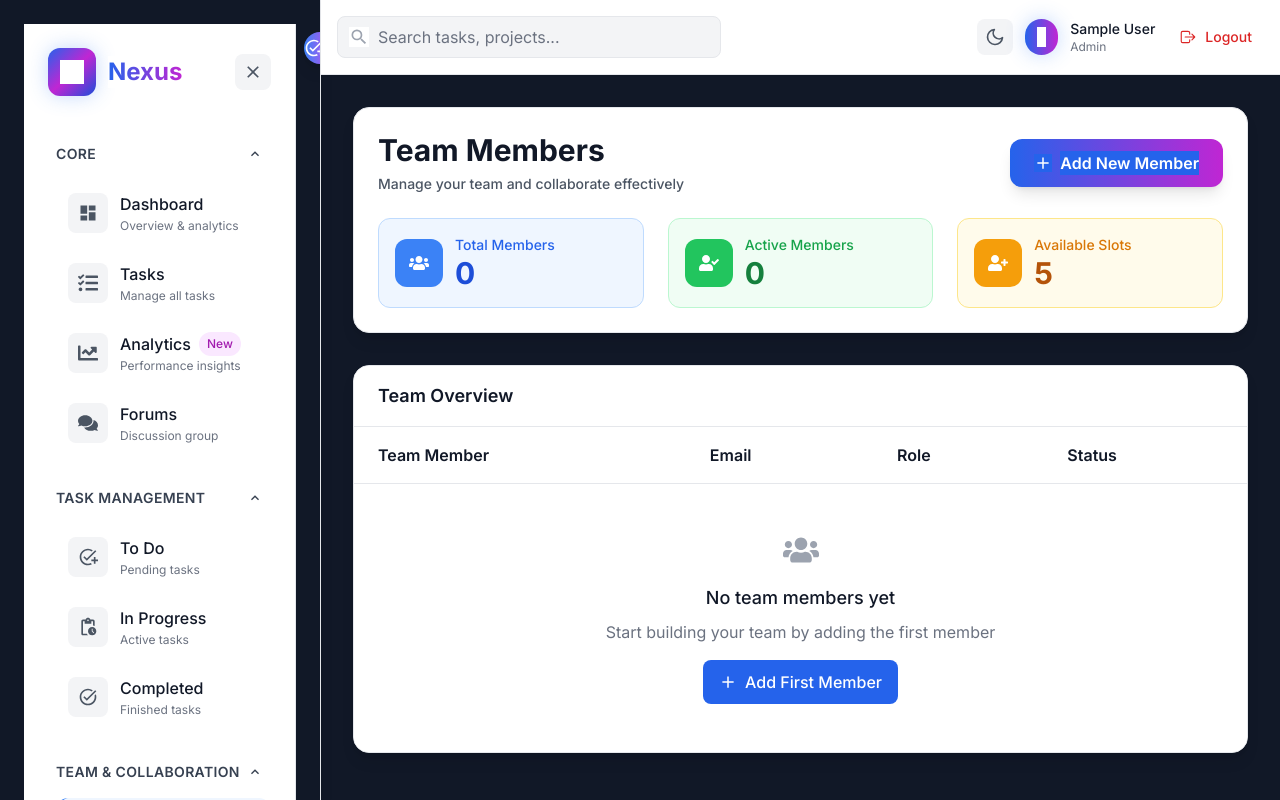
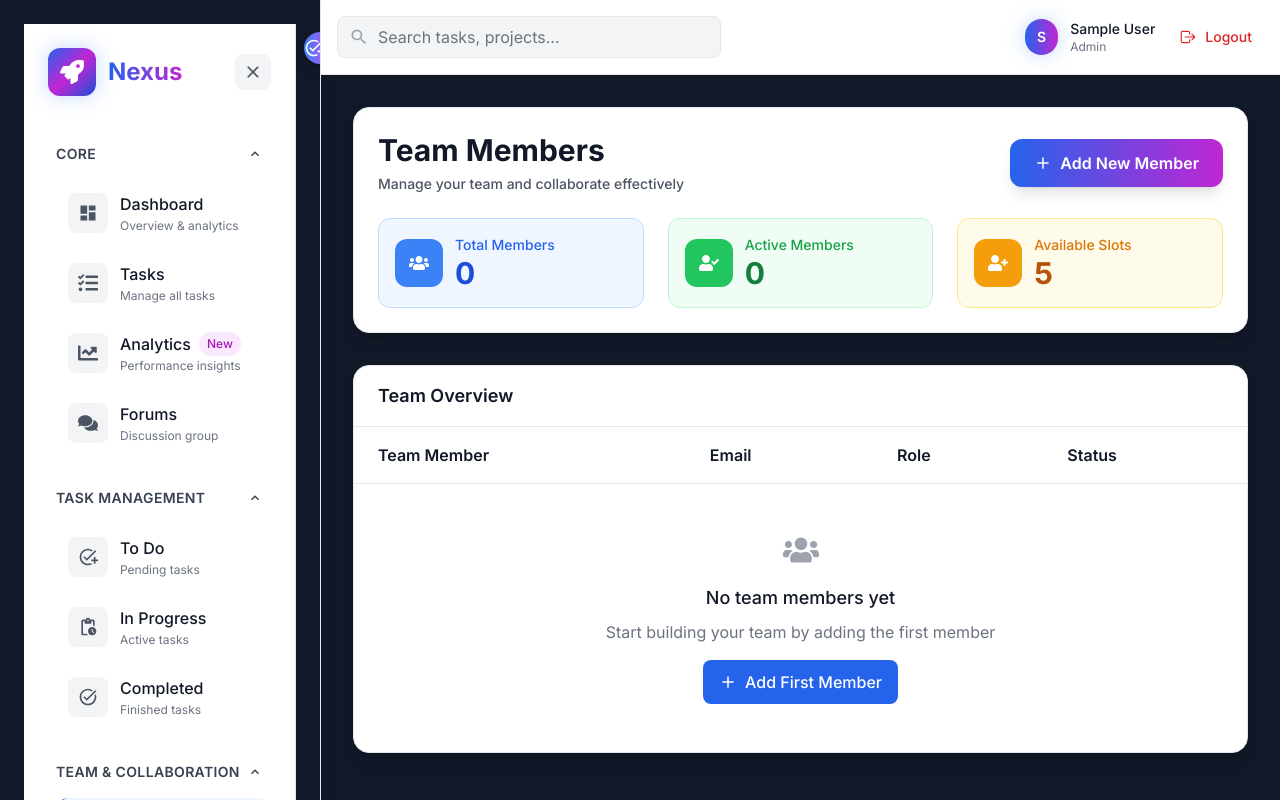
Before and after one commit to akashsiripuram/Nexus, a React (Vite) app in the folder client/: page /team in a window 1280 px wide. Built offline with nearby package versions, Linux system fonts and the light colour scheme; sample sign-in values are in the browser's storage.

Commit message:
removed theme

```diff
--- a/client/src/App.jsx
+++ b/client/src/App.jsx
@@ -36,31 +36,14 @@ function Layout() {
     if (isDark) {
       root.style.setProperty('--bg-color', '#111827');
     } else {
-      root.style.setProperty('--bg-color', '#f9fafb');
+      root.style.setProperty('--bg-color', '#ffffff');
     }
-
-    // Force background on all elements
-    const forceBackground = () => {
-      const elements = document.querySelectorAll('html, body, #root, .main-content, .content-wrapper, .scrollable-content, .overflow-fix');
-      elements.forEach(el => {
-        if (el) {
-          el.style.backgroundColor = isDark ? '#111827' : '#f9fafb';
-          el.style.background = isDark ? '#111827' : '#f9fafb';
-        }
-      });
-    };
-
-    // Run immediately and after a short delay
-    forceBackground();
-    setTimeout(forceBackground, 100);
-    setTimeout(forceBackground, 500);
   }, [isDark]);
 
   const location = useLocation();
   return user ? (
     <div
       className="w-full h-screen flex flex-col lg:flex-row transition-colors duration-300"
-      style={{ backgroundColor: 'var(--bg-color, #f9fafb)' }}
     >
       {/* Desktop Sidebar - Fixed height with its own scroll */}
       <div className="h-screen bg-white dark:bg-gray-800 hidden lg:flex flex-col border-r border-gray-200 dark:border-gray-700 shadow-lg transition-all duration-300 ease-in-out z-10">
@@ -75,18 +58,15 @@ function Layout() {
       {/* Main Content - Separate scrollable area */}
       <div
         className="flex-1 flex flex-col min-h-screen content-wrapper"
-        style={{ backgroundColor: 'var(--bg-color, #f9fafb)' }}
       >
         <div className="navbar">
           <Navbar />
         </div>
         <div
           className="flex-1 overflow-y-auto main-scroll main-content-area"
-          style={{ backgroundColor: 'var(--bg-color, #f9fafb)' }}
         >
           <div
             className="p-4 lg:p-6 xl:p-8 max-w-7xl mx-auto min-h-full overflow-fix"
-            style={{ backgroundColor: 'var(--bg-color, #f9fafb)' }}
           >
             <Outlet />
           </div>
@@ -148,7 +128,7 @@ const MobileSidebar = () => {
 
 function App() {
   return (
-    <main className="w-full min-h-screen bg-gray-50 dark:bg-gray-900 transition-colors duration-300 main-content">
+    <main className="w-full min-h-screen bg-white dark:bg-gray-900 transition-colors duration-300">
       <Routes>
         <Route element={<Layout />}>
           <Route index path="/" element={<Navigate to="/dashboard" />} />
--- a/client/src/components/Navbar.jsx
+++ b/client/src/components/Navbar.jsx
@@ -46,13 +46,7 @@ const Navbar = () => {
 
       <div className="flex gap-3 items-center">
         {/* Theme Toggle */}
-        <button
-          onClick={toggleTheme}
-          className="p-2 rounded-lg bg-gray-100 dark:bg-gray-700 hover:bg-gray-200 dark:hover:bg-gray-600 text-gray-600 dark:text-gray-400 hover:text-primary-600 dark:hover:text-primary-400 transition-all duration-200"
-          title={isDark ? "Switch to light mode" : "Switch to dark mode"}
-        >
-          {isDark ? <FiSun size={20} /> : <FiMoon size={20} />}
-        </button>
+
 
         {/* User Avatar */}
         <div className="flex items-center gap-3">
--- a/client/src/components/Sidebar.jsx
+++ b/client/src/components/Sidebar.jsx
@@ -334,17 +334,7 @@ const Sidebar = () => {
         {/* Bottom Section */}
         <div className="space-y-4">
           {/* Theme Toggle */}
-          {!isMinimized && (
-            <button
-              onClick={toggleTheme}
-              className="w-full flex items-center gap-3 p-3 rounded-xl bg-gray-50 dark:bg-gray-700/50 text-gray-700 dark:text-gray-300 hover:bg-gray-100 dark:hover:bg-gray-700 transition-colors"
-            >
-              <div className="w-10 h-10 rounded-lg bg-gray-200 dark:bg-gray-600 flex items-center justify-center">
-                <FaLightbulb size={20} />
-              </div>
-              <span className="font-medium">Toggle Theme</span>
-            </button>
-          )}
+
 
           {/* User Profile */}
           <div className="pt-4 border-t border-gray-200 dark:border-gray-700">
--- a/client/src/components/task/Table.jsx
+++ b/client/src/components/task/Table.jsx
@@ -68,8 +68,8 @@ const Table = ({ tasks }) => {
   };
 
   const TableHeader = () => (
-    <thead className="w-full border-b border-gray-300">
-      <tr className="w-full text-black  text-left">
+    <thead className="w-full border-b border-gray-200 dark:border-gray-700">
+      <tr className="w-full text-gray-900 dark:text-white text-left">
         <th className="py-2">Task Title</th>
         <th className="py-2">Priority</th>
         <th className="py-2">Created By</th>
@@ -82,7 +82,7 @@ const Table = ({ tasks }) => {
 
   const TableRow = ({ task }) => (
     <tr
-      className="border-b border-gray-200 text-gray-600 hover:bg-gray-300/10 cursor-pointer"
+      className="border-b border-gray-200 dark:border-gray-700 text-gray-700 dark:text-gray-300 hover:bg-gray-50 dark:hover:bg-gray-800/50 cursor-pointer transition-colors"
       onClick={(e) => handleRowClick(e, task._id)}
     >
       <td className="py-2">
@@ -91,7 +91,7 @@ const Table = ({ tasks }) => {
             className={clsx("w-4 h-4 rounded-full", TASK_TYPE[task.stage])}
           />
           <div className="flex items-center gap-2">
-            <p className="w-full line-clamp-2 text-base text-black">
+            <p className="w-full line-clamp-2 text-base text-gray-900 dark:text-white">
               {task?.title}
             </p>
             {task.team?.some(member => member.email === user.email) && (
@@ -127,14 +127,14 @@ const Table = ({ tasks }) => {
       </td>
 
       <td className="py-2">
-        <span className="text-sm text-gray-600">
+        <span className="text-sm text-gray-600 dark:text-gray-400">
           {formatDate(new Date(task?.createdAt))}
         </span>
       </td>
 
       <td className="py-2">
         <div className="flex items-center gap-3">
-          <div className="flex gap-1 items-center text-sm text-gray-600">
+          <div className="flex gap-1 items-center text-sm text-gray-600 dark:text-gray-400">
             <BiMessageAltDetail />
             <span>{task?.activities?.length}</span>
           </div>
@@ -184,7 +184,7 @@ const Table = ({ tasks }) => {
   );
   return (
     <>
-      <div className="bg-white  px-2 md:px-4 pt-4 pb-9 shadow-md rounded">
+      <div className="bg-white dark:bg-gray-800 px-2 md:px-4 pt-4 pb-9 shadow-md rounded-lg border border-gray-200 dark:border-gray-700">
         <div className="overflow-x-auto">
           <table className="w-full ">
             <TableHeader />
--- a/client/src/index.css
+++ b/client/src/index.css
@@ -19,32 +19,32 @@
 
 /* Global background and scrollbar fixes */
 html, body, #root {
-  background-color: #f9fafb !important;
+  background-color: #ffffff;
   min-height: 100vh;
 }
 
 html.dark, body.dark, #root.dark,
 html[class*="dark"], body[class*="dark"], #root[class*="dark"] {
-  background-color: #111827 !important;
+  background-color: #111827;
 }
 
 /* Force background on root elements */
 html {
-  background-color: #f9fafb !important;
+  background-color: #ffffff;
 }
 
 body {
-  background-color: #f9fafb !important;
+  background-color: #ffffff;
 }
 
 #root {
-  background-color: #f9fafb !important;
+  background-color: #ffffff;
 }
 
 /* Dark mode overrides */
 html.dark, body.dark, #root.dark,
 html[class*="dark"], body[class*="dark"], #root[class*="dark"] {
-  background-color: #111827 !important;
+  background-color: #111827;
 }
 
 
@@ -151,28 +151,28 @@ html[class*="dark"], body[class*="dark"], #root[class*="dark"] {
 
 /* Ensure content area maintains background during scroll */
 .content-wrapper {
-  background-color: #f9fafb !important;
+  background-color: #ffffff;
   min-height: 100%;
 }
 
 .dark .content-wrapper,
 [class*="dark"] .content-wrapper {
-  background-color: #111827 !important;
+  background-color: #111827;
 }
 
 /* Fix for any overflow areas */
 .overflow-fix {
-  background-color: #f9fafb !important;
+  background-color: #ffffff;
 }
 
 .dark .overflow-fix,
 [class*="dark"] .overflow-fix {
-  background-color: #111827 !important;
+  background-color: #111827;
 }
 
 /* CSS Variables for theme colors */
 :root {
-  --bg-color: #f9fafb;
+  --bg-color: #ffffff;
   --bg-color-dark: #111827;
 }
 
@@ -187,31 +187,21 @@ html[class*="dark"], body[class*="dark"], #root[class*="dark"] {
 
 /* Global background enforcement */
 html, body {
-  background-color: var(--bg-color) !important;
-  background: var(--bg-color) !important;
-}
-
-/* Ensure all elements inherit the background */
-* {
-  background-color: inherit;
+  background-color: var(--bg-color);
+  background: var(--bg-color);
 }
 
 /* Force background on specific elements that need it */
 html, body, #root, .main-content, .content-wrapper, .scrollable-content, .overflow-fix {
-  background-color: var(--bg-color) !important;
-  background: var(--bg-color) !important;
-}
-
-/* Additional background coverage */
-* {
-  background-color: inherit;
+  background-color: var(--bg-color);
+  background: var(--bg-color);
 }
 
 /* Force background on all main containers */
 .main-container,
 .page-wrapper,
 .content-area {
-  background-color: #f9fafb !important;
+  background-color: #ffffff;
 }
 
 .dark .main-container,
@@ -220,14 +210,14 @@ html, body, #root, .main-content, .content-wrapper, .scrollable-content, .overfl
 [class*="dark"] .main-container,
 [class*="dark"] .page-wrapper,
 [class*="dark"] .content-area {
-  background-color: #111827 !important;
+  background-color: #111827;
 }
 
 /* Ensure no white backgrounds in any scrollable area */
 .overflow-y-auto,
 .overflow-y-scroll,
 .scroll-container {
-  background-color: #f9fafb !important;
+  background-color: #ffffff;
 }
 
 .dark .overflow-y-auto,
@@ -236,7 +226,7 @@ html, body, #root, .main-content, .content-wrapper, .scrollable-content, .overfl
 [class*="dark"] .overflow-y-auto,
 [class*="dark"] .overflow-y-scroll,
 [class*="dark"] .scroll-container {
-  background-color: #111827 !important;
+  background-color: #111827;
 }
 
 /* Custom component classes */
--- a/client/src/pages/Login.jsx
+++ b/client/src/pages/Login.jsx
@@ -55,7 +55,7 @@ const Login = () => {
   }, [user]);
 
   return (
-    <div className="w-full min-h-screen flex items-center justify-center flex-col lg:flex-row bg-gray-50 dark:bg-gray-900 transition-colors duration-300">
+    <div className="w-full min-h-screen flex items-center justify-center flex-col lg:flex-row bg-white dark:bg-gray-900 transition-colors duration-300">
       {/* Theme Toggle */}
       <button
         onClick={toggleTheme}
--- a/client/src/pages/Register.jsx
+++ b/client/src/pages/Register.jsx
@@ -53,7 +53,7 @@ const Register = () => {
   }, [user]);
 
   return (
-    <div className="w-full min-h-screen flex items-center justify-center flex-col lg:flex-row bg-gray-50 dark:bg-gray-900 transition-colors duration-300">
+    <div className="w-full min-h-screen flex items-center justify-center flex-col lg:flex-row bg-white dark:bg-gray-900 transition-colors duration-300">
       {/* Theme Toggle */}
       <button
         onClick={toggleTheme}
```
